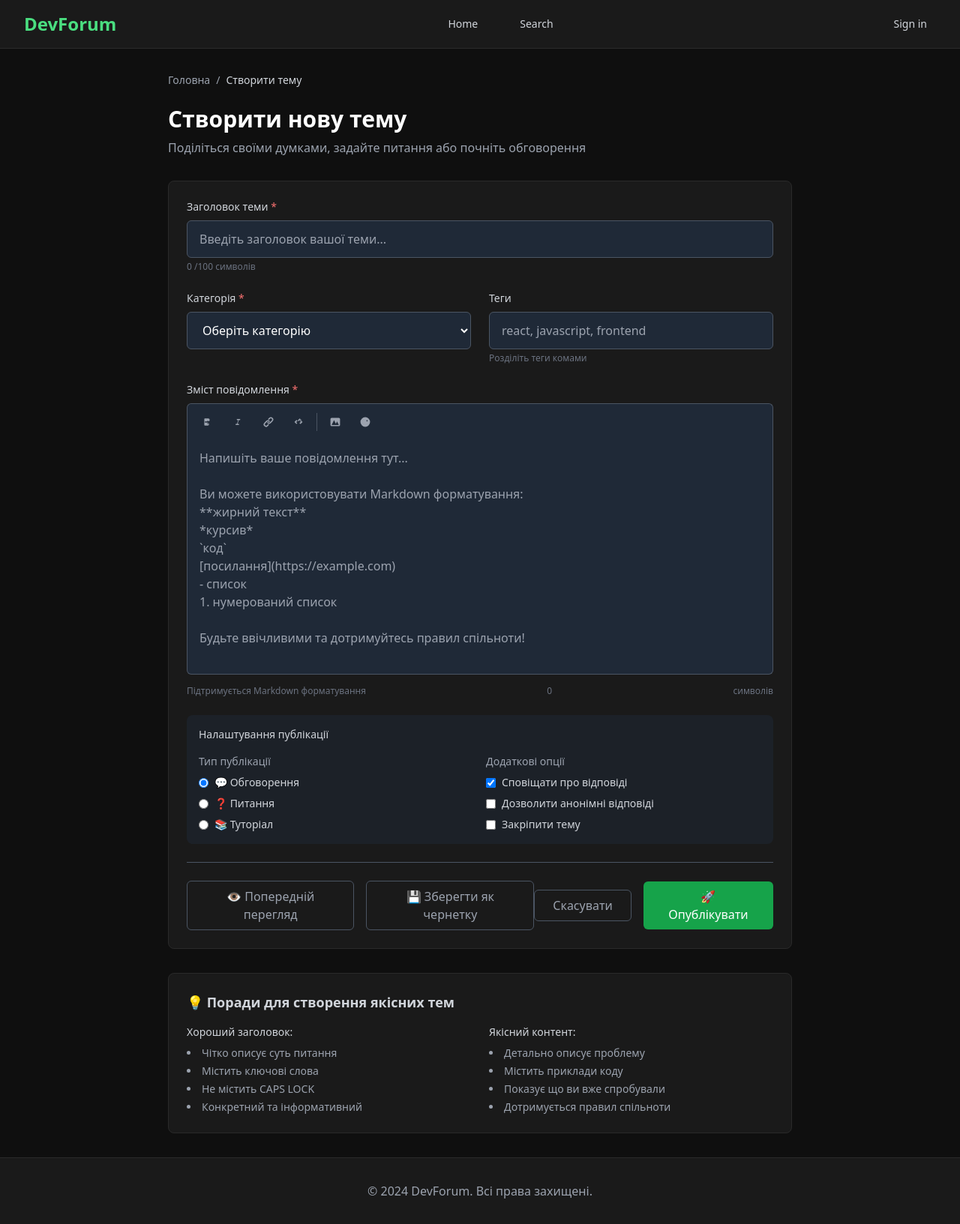
After one commit to nskywalker1/it-forum, a Django app: page /topic/create/ in a window 1280 px wide. The commit adds this page. Shown: the whole page at 75% size. Run offline with Django 5.2, Linux system fonts and the light colour scheme; some libraries are stand-ins or nearby versions.

Commit message:
some fix

```diff
--- a/main/forms.py
+++ b/main/forms.py
@@ -1,22 +1,36 @@
 from django import forms
-from .models import Comment, Post
+from .models import Category, Comment, Post
 
 
 class CommentForm(forms.ModelForm):
     class Meta:
         model = Comment
-        fields = ['content']
+        fields = ["content"]
         widgets = {
-            'content': forms.Textarea(attrs={'placeholder': 'Enter your comment',
-                                             'class': 'w-full px-3 py-2 bg-gray-800 border border-gray-600 '
-                                                      'rounded-md text-white '
-                                                      'placeholder-gray-400 focus:outline-none focus:ring-2 '
-                                                      'focus:ring-green-500 '
-                                                      'focus:border-transparent resize-none'}),
+            "content": forms.Textarea(
+                attrs={
+                    "placeholder": "Enter your comment",
+                    "class": "w-full px-3 py-2 bg-gray-800 border border-gray-600 "
+                    "rounded-md text-white "
+                    "placeholder-gray-400 focus:outline-none focus:ring-2 "
+                    "focus:ring-green-500 "
+                    "focus:border-transparent resize-none",
+                }
+            ),
         }
 
 
 class PostForm(forms.ModelForm):
+
+    def __init__(self, *args, **kwargs):
+        self.user = kwargs.pop("user", None)
+        super().__init__(*args, **kwargs)
+
+        if not (self.user and self.user.is_superuser):
+            self.fields["category"].queryset = Category.objects.exclude(
+                name__iexact="general"
+            )
+
     class Meta:
         model = Post
-        fields = ['title', 'body', 'category']
+        fields = ["title", "body", "category"]
--- /dev/null
+++ b/main/templates/main/create_post.html
@@ -0,0 +1,340 @@
+{% extends "base.html" %} {% block title %} {% endblock %} {% block content %}
+<main class="max-w-4xl mx-auto px-4 sm:px-6 lg:px-8 py-8">
+    <!-- Breadcrumb -->
+    <nav class="mb-6">
+        <ol class="flex items-center space-x-2 text-sm text-gray-400">
+            <li><a href="index.html" class="hover:text-green-400">Головна</a></li>
+            <li>/</li>
+            <li class="text-gray-300">Створити тему</li>
+        </ol>
+    </nav>
+
+    <!-- Page Header -->
+    <div class="mb-8">
+        <h1 class="text-3xl font-bold text-white mb-2">Створити нову тему</h1>
+        <p class="text-gray-400">
+            Поділіться своїми думками, задайте питання або почніть обговорення
+        </p>
+    </div>
+
+    <!-- Create Post Form -->
+    <div class="bg-dark-card rounded-lg border border-dark-border">
+        <form class="p-6 space-y-6">
+            <!-- Title -->
+            <div>
+                <label for="title" class="block text-sm font-medium text-gray-300 mb-2">
+                    Заголовок теми
+                    <span class="text-red-400">*</span>
+                </label>
+                <input
+                    id="title"
+                    name="title"
+                    type="text"
+                    required
+                    maxlength="100"
+                    class="w-full px-4 py-3 bg-gray-800 border border-gray-600 rounded-md text-white placeholder-gray-400 focus:outline-none focus:ring-2 focus:ring-green-500 focus:border-transparent"
+                    placeholder="Введіть заголовок вашої теми..."
+                />
+                <div class="mt-1 text-xs text-gray-500">
+                    <span id="title-counter">0</span>
+                    /100 символів
+                </div>
+            </div>
+
+            <!-- Category and Tags Row -->
+            <div class="grid grid-cols-1 md:grid-cols-2 gap-6">
+                <!-- Category -->
+                <div>
+                    <label for="category" class="block text-sm font-medium text-gray-300 mb-2">
+                        Категорія
+                        <span class="text-red-400">*</span>
+                    </label>
+                    <select
+                        id="category"
+                        name="category"
+                        required
+                        class="w-full px-4 py-3 bg-gray-800 border border-gray-600 rounded-md text-white focus:outline-none focus:ring-2 focus:ring-green-500 focus:border-transparent"
+                    >
+                        <option value="">Оберіть категорію</option>
+                        <option value="general">🗣️ Загальні</option>
+                        <option value="it">💻 ІТ та Програмування</option>
+                        <option value="memes">😂 Мемчики</option>
+                    </select>
+                </div>
+
+                <!-- Tags -->
+                <div>
+                    <label for="tags" class="block text-sm font-medium text-gray-300 mb-2">
+                        Теги
+                    </label>
+                    <input
+                        id="tags"
+                        name="tags"
+                        type="text"
+                        class="w-full px-4 py-3 bg-gray-800 border border-gray-600 rounded-md text-white placeholder-gray-400 focus:outline-none focus:ring-2 focus:ring-green-500 focus:border-transparent"
+                        placeholder="react, javascript, frontend"
+                    />
+                    <div class="mt-1 text-xs text-gray-500">Розділіть теги комами</div>
+                </div>
+            </div>
+
+            <!-- Content Editor -->
+            <div>
+                <label for="content" class="block text-sm font-medium text-gray-300 mb-2">
+                    Зміст повідомлення
+                    <span class="text-red-400">*</span>
+                </label>
+
+                <!-- Editor Toolbar -->
+                <div
+                    class="border border-gray-600 rounded-t-md bg-gray-800 px-3 py-2 flex items-center space-x-2 border-b-0"
+                >
+                    <button
+                        type="button"
+                        class="p-2 text-gray-400 hover:text-white hover:bg-gray-700 rounded transition-colors"
+                        title="Жирний"
+                    >
+                        <svg class="w-4 h-4" fill="currentColor" viewBox="0 0 20 20">
+                            <path
+                                d="M3 5a1 1 0 011-1h5.5a2.5 2.5 0 010 5H4v2h4.5a2.5 2.5 0 010 5H4a1 1 0 01-1-1V5zM8 7v2h1.5a.5.5 0 000-1H8zm0 4v2h2.5a.5.5 0 000-1H8z"
+                            />
+                        </svg>
+                    </button>
+                    <button
+                        type="button"
+                        class="p-2 text-gray-400 hover:text-white hover:bg-gray-700 rounded transition-colors"
+                        title="Курсив"
+                    >
+                        <svg class="w-4 h-4" fill="currentColor" viewBox="0 0 20 20">
+                            <path
+                                d="M8 5a1 1 0 000 2h1.5L7.5 13H6a1 1 0 000 2h4a1 1 0 000-2H8.5l2-6H12a1 1 0 000-2H8z"
+                            />
+                        </svg>
+                    </button>
+                    <button
+                        type="button"
+                        class="p-2 text-gray-400 hover:text-white hover:bg-gray-700 rounded transition-colors"
+                        title="Посилання"
+                    >
+                        <svg class="w-4 h-4" fill="currentColor" viewBox="0 0 20 20">
+                            <path
+                                d="M12.586 4.586a2 2 0 112.828 2.828l-3 3a2 2 0 01-2.828 0 1 1 0 00-1.414 1.414 4 4 0 005.656 0l3-3a4 4 0 00-5.656-5.656l-1.5 1.5a1 1 0 101.414 1.414l1.5-1.5zm-5 5a2 2 0 012.828 0 1 1 0 101.414-1.414 4 4 0 00-5.656 0l-3 3a4 4 0 105.656 5.656l1.5-1.5a1 1 0 10-1.414-1.414l-1.5 1.5a2 2 0 11-2.828-2.828l3-3z"
+                            />
+                        </svg>
+                    </button>
+                    <button
+                        type="button"
+                        class="p-2 text-gray-400 hover:text-white hover:bg-gray-700 rounded transition-colors"
+                        title="Код"
+                    >
+                        <svg class="w-4 h-4" fill="currentColor" viewBox="0 0 20 20">
+                            <path
+                                d="M13.962 8.795l1.414-1.414L12 4.005 8.624 7.38l1.414 1.414L12 6.833l1.962 1.962zM6 10l1.962 1.962L6.624 13.38 3.248 10.004l3.376-3.376L8.586 8.59 6 10zm8 0l-1.962-1.962L13.376 6.62l3.376 3.376-3.376 3.376L11.414 11.41 14 10z"
+                            />
+                        </svg>
+                    </button>
+                    <div class="w-px h-6 bg-gray-600"></div>
+                    <button
+                        type="button"
+                        class="p-2 text-gray-400 hover:text-white hover:bg-gray-700 rounded transition-colors"
+                        title="Зображення"
+                    >
+                        <svg class="w-4 h-4" fill="currentColor" viewBox="0 0 20 20">
+                            <path
+                                d="M4 3a2 2 0 00-2 2v10a2 2 0 002 2h12a2 2 0 002-2V5a2 2 0 00-2-2H4zm12 12H4l4-8 3 6 2-4 3 6z"
+                            />
+                        </svg>
+                    </button>
+                    <button
+                        type="button"
+                        class="p-2 text-gray-400 hover:text-white hover:bg-gray-700 rounded transition-colors"
+                        title="Емодзі"
+                    >
+                        <svg class="w-4 h-4" fill="currentColor" viewBox="0 0 20 20">
+                            <path
+                                d="M10 18a8 8 0 100-16 8 8 0 000 16zM7 9a1 1 0 100-2 1 1 0 000 2zm7-1a1 1 0 11-2 0 1 1 0 012 0zm-.464 5.535a1 1 0 10-1.415-1.414 3 3 0 01-4.242 0 1 1 0 00-1.415 1.414 5 5 0 007.072 0z"
+                            />
+                        </svg>
+                    </button>
+                </div>
+
+                <textarea
+                    id="content"
+                    name="content"
+                    rows="12"
+                    required
+                    class="w-full px-4 py-3 bg-gray-800 border border-gray-600 rounded-b-md text-white placeholder-gray-400 focus:outline-none focus:ring-2 focus:ring-green-500 focus:border-transparent resize-none border-t-0"
+                    placeholder="Напишіть ваше повідомлення тут...
+
+Ви можете використовувати Markdown форматування:
+**жирний текст**
+*курсив*
+`код`
+[посилання](https://example.com)
+- список
+1. нумерований список
+
+Будьте ввічливими та дотримуйтесь правил спільноти!"
+                ></textarea>
+
+                <div class="mt-2 flex items-center justify-between text-xs text-gray-500">
+                    <span>Підтримується Markdown форматування</span>
+                    <span id="content-counter">0</span>
+                    символів
+                </div>
+            </div>
+
+            <!-- Post Options -->
+            <div class="bg-gray-800 bg-opacity-50 rounded-lg p-4 space-y-4">
+                <h3 class="text-sm font-medium text-gray-300">Налаштування публікації</h3>
+
+                <div class="grid grid-cols-1 md:grid-cols-2 gap-4">
+                    <!-- Post Type -->
+                    <div>
+                        <label class="block text-sm text-gray-400 mb-2">Тип публікації</label>
+                        <div class="space-y-2">
+                            <label class="flex items-center">
+                                <input
+                                    type="radio"
+                                    name="post_type"
+                                    value="discussion"
+                                    checked
+                                    class="text-green-600 bg-gray-800 border-gray-600 focus:ring-green-500"
+                                />
+                                <span class="ml-2 text-sm text-gray-300">💬 Обговорення</span>
+                            </label>
+                            <label class="flex items-center">
+                                <input
+                                    type="radio"
+                                    name="post_type"
+                                    value="question"
+                                    class="text-green-600 bg-gray-800 border-gray-600 focus:ring-green-500"
+                                />
+                                <span class="ml-2 text-sm text-gray-300">❓ Питання</span>
+                            </label>
+                            <label class="flex items-center">
+                                <input
+                                    type="radio"
+                                    name="post_type"
+                                    value="tutorial"
+                                    class="text-green-600 bg-gray-800 border-gray-600 focus:ring-green-500"
+                                />
+                                <span class="ml-2 text-sm text-gray-300">📚 Туторіал</span>
+                            </label>
+                        </div>
+                    </div>
+
+                    <!-- Additional Options -->
+                    <div>
+                        <label class="block text-sm text-gray-400 mb-2">Додаткові опції</label>
+                        <div class="space-y-2">
+                            <label class="flex items-center">
+                                <input
+                                    type="checkbox"
+                                    name="notify_replies"
+                                    checked
+                                    class="text-green-600 bg-gray-800 border-gray-600 rounded focus:ring-green-500"
+                                />
+                                <span class="ml-2 text-sm text-gray-300">
+                                    Сповіщати про відповіді
+                                </span>
+                            </label>
+                            <label class="flex items-center">
+                                <input
+                                    type="checkbox"
+                                    name="allow_anonymous"
+                                    class="text-green-600 bg-gray-800 border-gray-600 rounded focus:ring-green-500"
+                                />
+                                <span class="ml-2 text-sm text-gray-300">
+                                    Дозволити анонімні відповіді
+                                </span>
+                            </label>
+                            <label class="flex items-center">
+                                <input
+                                    type="checkbox"
+                                    name="pin_post"
+                                    class="text-green-600 bg-gray-800 border-gray-600 rounded focus:ring-green-500"
+                                />
+                                <span class="ml-2 text-sm text-gray-300">Закріпити тему</span>
+                            </label>
+                        </div>
+                    </div>
+                </div>
+            </div>
+
+            <!-- Preview Section (Hidden by default) -->
+            <div id="preview-section" class="hidden">
+                <div class="border-t border-gray-600 pt-6">
+                    <h3 class="text-lg font-semibold text-gray-300 mb-4">Попередній перегляд</h3>
+                    <div class="bg-gray-800 bg-opacity-50 rounded-lg p-6">
+                        <div id="preview-content" class="prose prose-invert max-w-none">
+                            <!-- Preview content will be inserted here -->
+                        </div>
+                    </div>
+                </div>
+            </div>
+
+            <!-- Action Buttons -->
+            <div class="flex items-center justify-between pt-6 border-t border-gray-600">
+                <div class="flex items-center space-x-4">
+                    <button
+                        type="button"
+                        id="preview-btn"
+                        class="px-4 py-2 text-gray-400 hover:text-white border border-gray-600 rounded-md hover:border-gray-500 transition-colors"
+                    >
+                        👁️ Попередній перегляд
+                    </button>
+                    <button
+                        type="button"
+                        class="px-4 py-2 text-gray-400 hover:text-white border border-gray-600 rounded-md hover:border-gray-500 transition-colors"
+                    >
+                        💾 Зберегти як чернетку
+                    </button>
+                </div>
+
+                <div class="flex items-center space-x-4">
+                    <a
+                        href="index.html"
+                        class="px-6 py-2 text-gray-400 hover:text-white border border-gray-600 rounded-md hover:border-gray-500 transition-colors"
+                    >
+                        Скасувати
+                    </a>
+                    <button
+                        type="submit"
+                        class="px-6 py-2 bg-green-600 hover:bg-green-700 text-white rounded-md font-medium transition-colors"
+                    >
+                        🚀 Опублікувати
+                    </button>
+                </div>
+            </div>
+        </form>
+    </div>
+
+    <!-- Help Section -->
+    <div class="mt-8 bg-dark-card rounded-lg border border-dark-border p-6">
+        <h3 class="text-lg font-semibold text-gray-300 mb-4">
+            💡 Поради для створення якісних тем
+        </h3>
+        <div class="grid grid-cols-1 md:grid-cols-2 gap-6 text-sm text-gray-400">
+            <div>
+                <h4 class="font-medium text-gray-300 mb-2">Хороший заголовок:</h4>
+                <ul class="space-y-1 list-disc list-inside">
+                    <li>Чітко описує суть питання</li>
+                    <li>Містить ключові слова</li>
+                    <li>Не містить CAPS LOCK</li>
+                    <li>Конкретний та інформативний</li>
+                </ul>
+            </div>
+            <div>
+                <h4 class="font-medium text-gray-300 mb-2">Якісний контент:</h4>
+                <ul class="space-y-1 list-disc list-inside">
+                    <li>Детально описує проблему</li>
+                    <li>Містить приклади коду</li>
+                    <li>Показує що ви вже спробували</li>
+                    <li>Дотримується правил спільноти</li>
+                </ul>
+            </div>
+        </div>
+    </div>
+</main>
+{% endblock content %}
--- a/main/templates/main/index.html
+++ b/main/templates/main/index.html
@@ -11,7 +11,6 @@
         <!-- Categories Section -->
         <section id="categories">
             <h2 class="text-2xl font-bold mb-6">Категорії</h2>
-
             {% for category, posts in category_data %}
                 <div class="bg-dark-card rounded-lg border border-dark-border mb-6">
                     <div class="p-4 border-b border-dark-border">
@@ -45,7 +44,6 @@
                     </div>
                 </div>
             {% endfor %}
-
         </section>
     </main>
 {% endblock %}
--- a/main/urls.py
+++ b/main/urls.py
@@ -1,10 +1,13 @@
 from django.urls import path
 from . import views
 
-app_name = 'main'
+app_name = "main"
 
 urlpatterns = [
-    path('', views.index, name='home'),
-    path('topic/<int:post_id>/', views.post_detail, name='post_detail'),
-    path('category/<int:category_id>/', views.posts_by_category, name='posts_by_category'),
+    path("", views.index, name="home"),
+    path("topic/<int:post_id>/", views.post_detail, name="post_detail"),
+    path(
+        "category/<int:category_id>/", views.posts_by_category, name="posts_by_category"
+    ),
+    path("topic/create/", views.post_create, name="post_create"),
 ]
--- a/main/views.py
+++ b/main/views.py
@@ -1,38 +1,61 @@
 from django.shortcuts import render, get_object_or_404, redirect
 from .models import Category, Post
-from .forms import CommentForm
+from .forms import CommentForm, PostForm
 
 
 def index(request):
     categories = Category.objects.all()
+    categories = sorted(
+        categories, key=lambda c: 0 if c.name.lower() == "general" else 1
+    )
 
     category_data = []
     for cat in categories:
-        recent_posts = cat.posts.order_by('-created_at')[:2]
+        recent_posts = cat.posts.order_by("-created_at")[:2]
         category_data.append((cat, recent_posts))
 
-    return render(request, 'main/index.html', {'category_data': category_data})
+    return render(request, "main/index.html", {"category_data": category_data})
 
 
 def post_detail(request, post_id):
     post = get_object_or_404(Post, pk=post_id)
     comments = post.comments.all()
 
-    if request.method == 'POST':
+    if request.method == "POST":
         form = CommentForm(request.POST)
         if form.is_valid():
             new_comment = form.save(commit=False)
             new_comment.post = post
             new_comment.author = request.user
             new_comment.save()
-            return redirect('main:post_detail', post_id=post_id)
+            return redirect("main:post_detail", post_id=post_id)
     else:
         form = CommentForm()
-        return render(request, 'main/detail.html', {'post': post, 'form': form, 'comments': comments})
+        return render(
+            request,
+            "main/detail.html",
+            {"post": post, "form": form, "comments": comments},
+        )
 
 
 def posts_by_category(request, category_id):
     category = get_object_or_404(Category, pk=category_id)
     posts = category.posts.all()
 
-    return render(request, 'main/posts_category.html', {'category': category, 'posts': posts})
+    return render(
+        request, "main/posts_category.html", {"category": category, "posts": posts}
+    )
+
+
+def post_create(request):
+    if request.method == "POST":
+        form = PostForm(request.BODY, user=request.user)
+        if form.is_valid(commit=False):
+            post = form.save(commit=False)
+            post.author = request.user
+            post.save()
+            return redirect("main:post_detail", post.id)
+    else:
+        form = PostForm(user=request.user)
+
+    return render(request, "main/create_post.html", {"form": form})
--- a/users/urls.py
+++ b/users/urls.py
@@ -1,11 +1,13 @@
 from django.urls import path, include
 from . import views
-app_name = 'users'
+
+app_name = "users"
 
 urlpatterns = [
-    path('register/', views.user_register, name='register'),
-    path('login/', views.user_login, name='login'),
-    path('logout/', views.user_logout, name='logout'),
-    path('profile/<int:pk>/', views.profile, name='profile'),
-    path('profile/edit/', views.profile_edit, name='profile_edit'),
+    path("register/", views.user_register, name="register"),
+    path("login/", views.user_login, name="login"),
+    path("logout/", views.user_logout, name="logout"),
+    path("profile/", views.my_profile_redirect, name="my_profile"),
+    path("profile/<int:pk>/", views.profile, name="profile"),
+    path("profile/edit/", views.profile_edit, name="profile_edit"),
 ]
```
Also changed, not shown: main/templates/main/detail.html (+49 -26 lines), users/views.py (+39 -31 lines), 1 other file.
